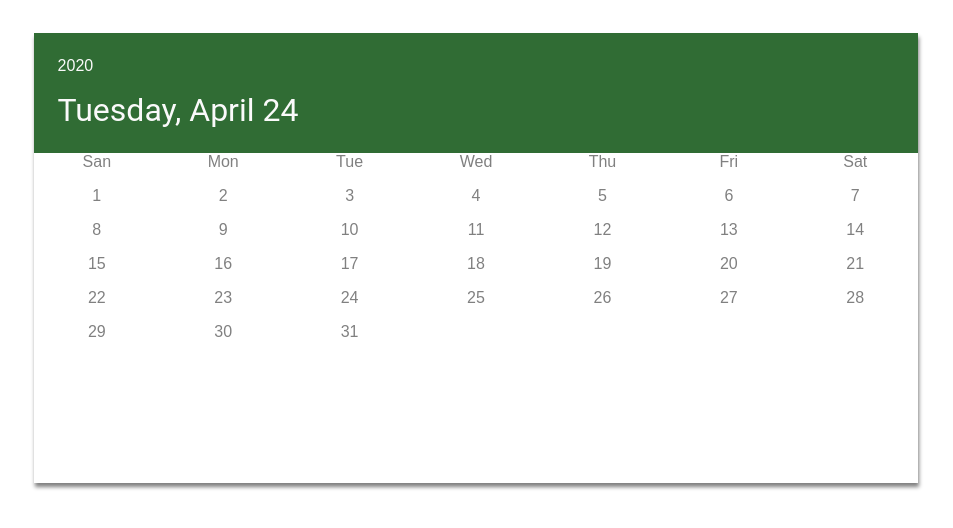
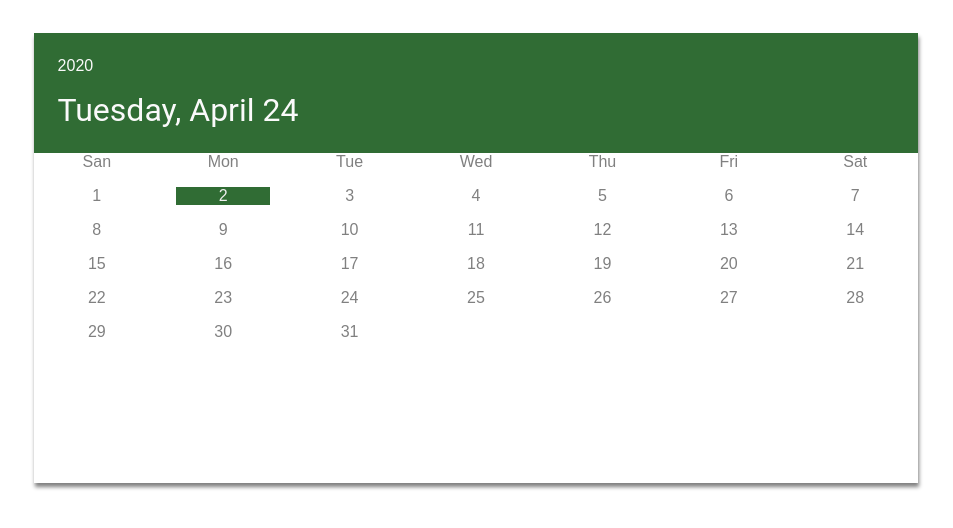
Before and after one commit to Evandro18/React-Calendar, a React (Create React App) app: page / in a window 1280 px wide. Shown: the top 528 px of the page, without its empty margins (164-1117 px from the left). Built offline with nearby package versions, Linux system fonts and the light colour scheme.

Commit message:
fix(selected-day): add styles

```diff
--- a/src/App.js
+++ b/src/App.js
@@ -48,7 +48,11 @@ export default function App({ weekDayNames, monthNames, date }) {
           dayNames={weekDayNames ? weekDayNames : dayNames}
           months={monthNames ? monthNames : months}
         />
-        <CalendarDays weekDays={dayNames} month={month} />
+        <CalendarDays
+          weekDays={dayNames}
+          month={month}
+          currentDate={currentDate}
+        />
       </div>
     </div>
   );
--- a/src/CalendarDays.css
+++ b/src/CalendarDays.css
@@ -14,9 +14,15 @@
 }
 
 .calendar-days-numbers {
+  padding: 2rem;
   flex-grow: 1;
   font-size: 1rem;
   color: gray;
+}
+
+.calendar-days-number-color-black {
+  color: #f0f0f0;
+  background-color: #306c34;
 }
 
 .calendar-day-months {
--- a/src/CalendarDays.js
+++ b/src/CalendarDays.js
@@ -1,16 +1,20 @@
 import React from "react";
 import "./CalendarDays.css";
 
-export default function CalendarDays({ weekDays = [], month }) {
+export default function CalendarDays({
+  weekDays = [],
+  month,
+  currentDate = new Date()
+}) {
   const weekIndexs = Object.keys(month).map(el => el);
-  // console.log(weekIndexs);
   const getWeekDays = indexDay => {
     return weekIndexs.map(week => {
+      let classes = "calendar-days-item-spacing-day";
+      if (month[week][indexDay] === currentDate.getDay()) {
+        classes += " calendar-days-number-color-black";
+      }
       return (
-        <div
-          className="calendar-days-item-spacing-day"
-          key={`current-day-${indexDay}`}
-        >
+        <div className={classes} key={`current-day-${indexDay}`}>
           {month[week][indexDay]}
         </div>
       );
```
